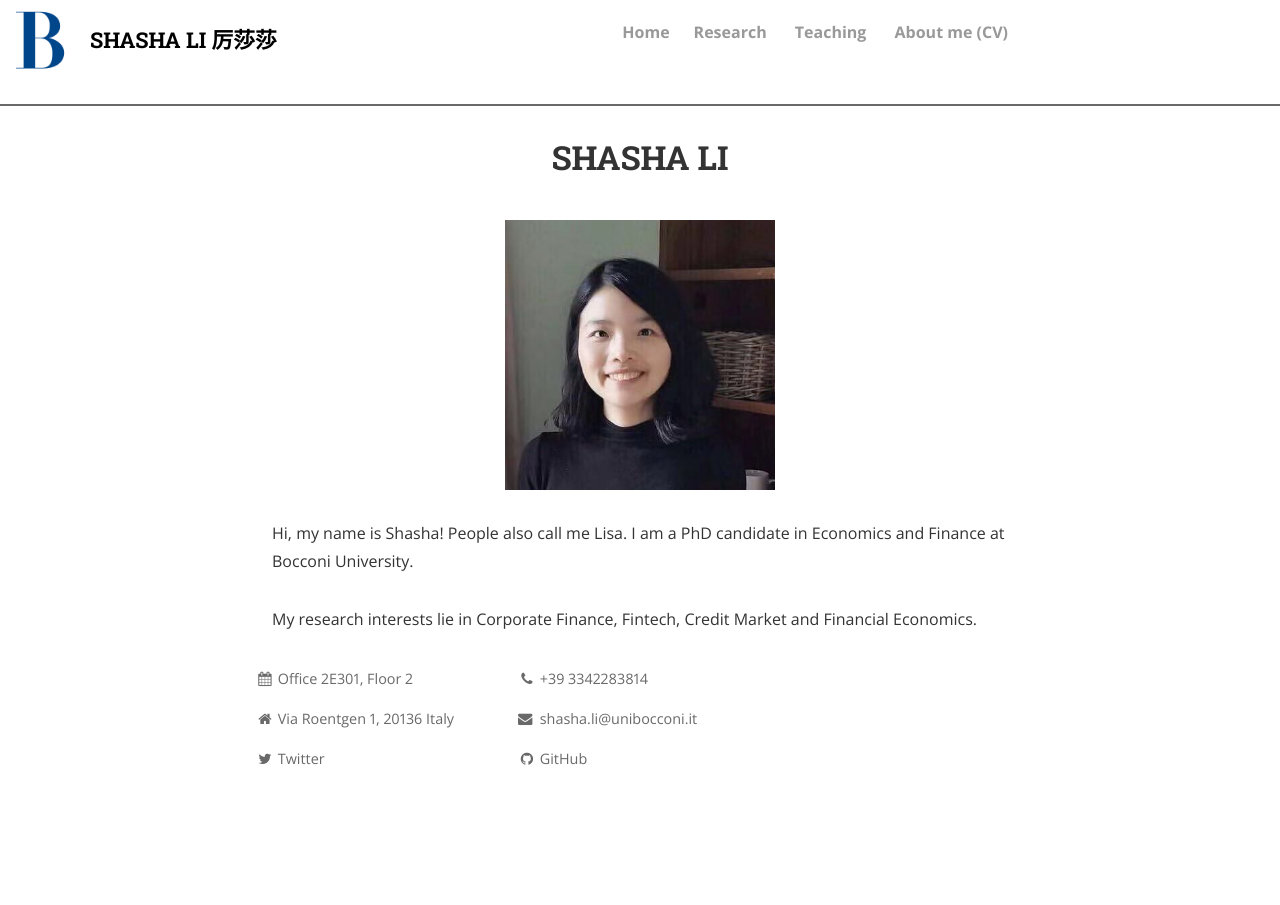
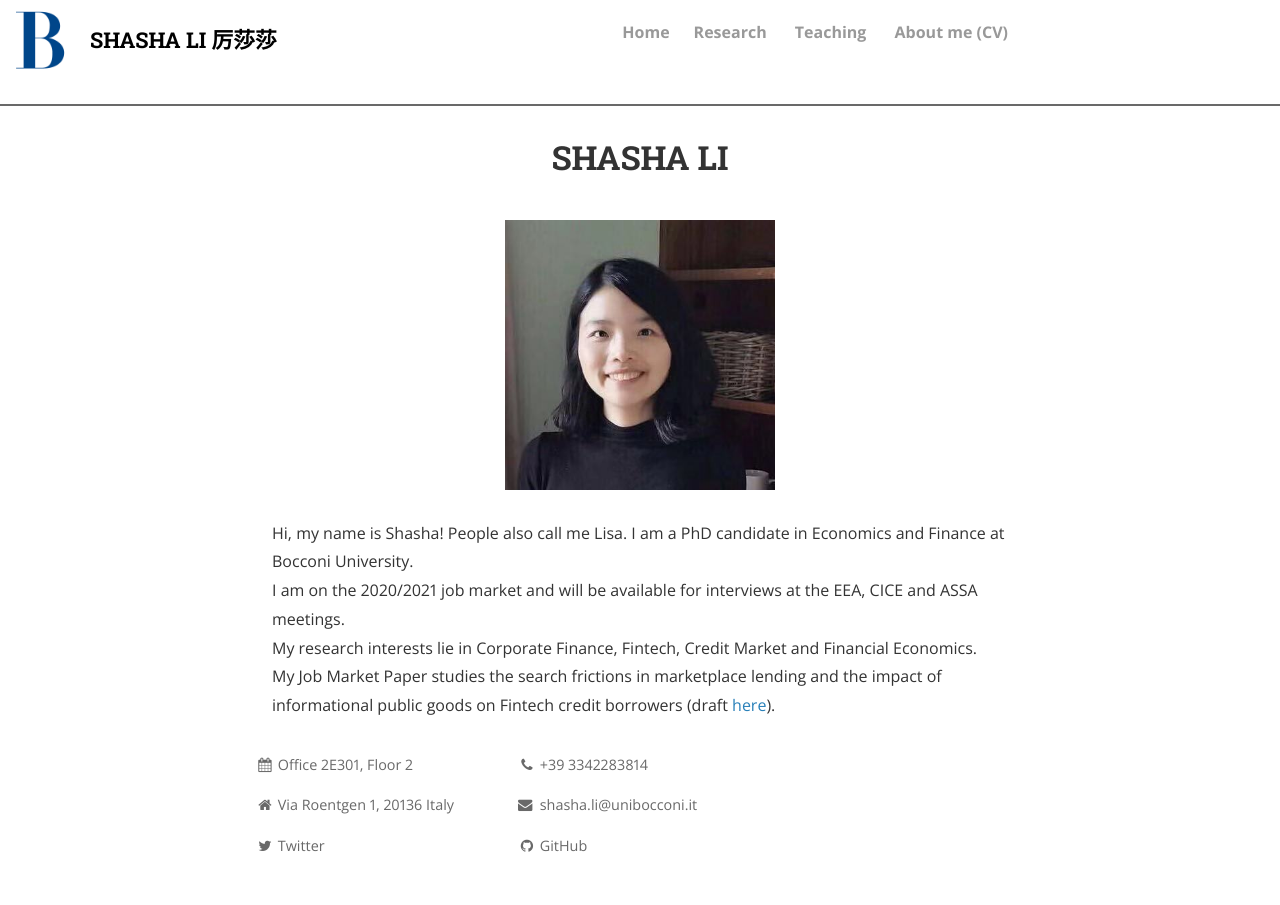
Before and after one commit to shasha-li/shasha-li.github.io, a Jekyll site: the page built from index.html, in a window 1280 px wide. Built offline with Jekyll 4.4.1, drawn with Linux system fonts in a browser that asks for light colours; nearby versions of some CDN libraries; the list of posts is cut into pages by our own code; comment, search, counter and statistics services are not loaded; a style sheet for code colours, icons or effects is not loaded.

Commit message:
Update index.html

```diff
--- a/index.html
+++ b/index.html
@@ -18,8 +18,11 @@ title: SHASHA LI
 
         <br>
 Hi, my name is Shasha! People also call me Lisa. I am a PhD candidate in Economics and Finance at Bocconi University.
-<br><br>
+<br>
+  I am on the 2020/2021 job market and will be available for interviews at the EEA, CICE and ASSA meetings.
+  <br>
 My research interests lie in Corporate Finance, Fintech, Credit Market and Financial Economics.
 
-
+<br>
+My Job Market Paper studies the search frictions in marketplace lending and the impact of informational public goods on Fintech credit borrowers (draft <a href="https://shasha-li.github.io/content/JMP-Li.pdf">here</a>).
 </div>
```
